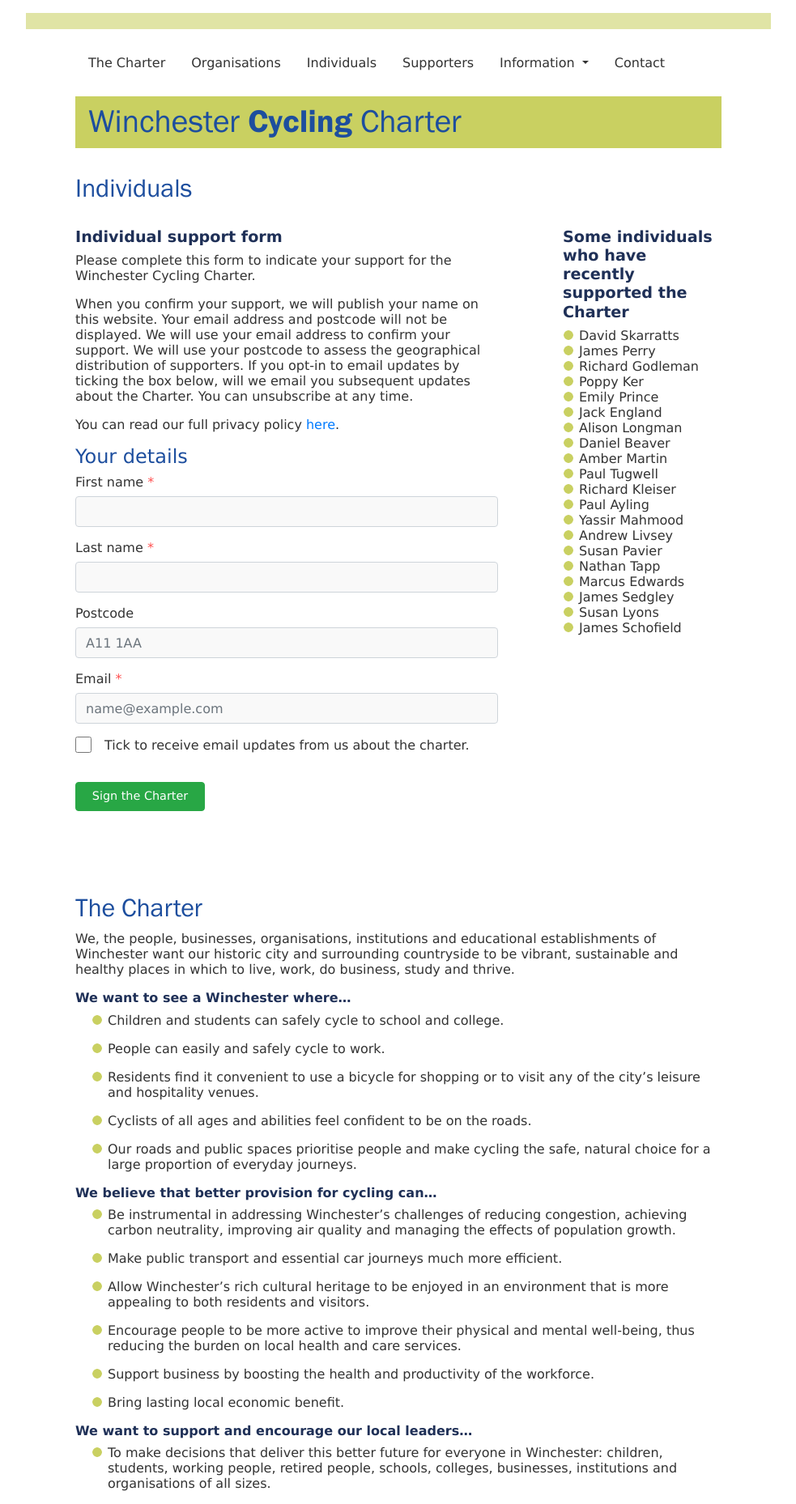
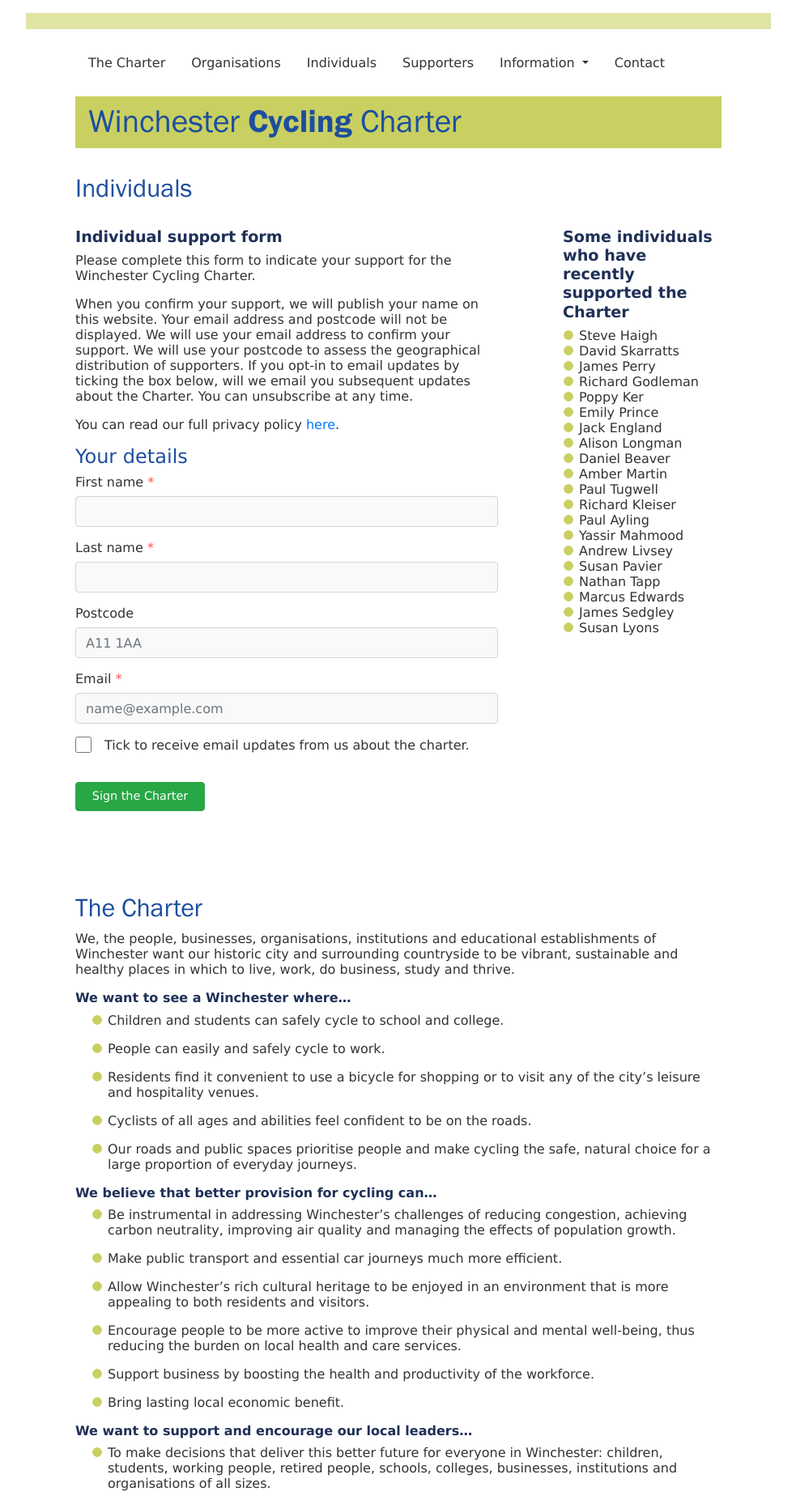
Before and after one commit to winchestercyclingcharter/winchestercyclingcharter.github.io, a Jekyll site: the page built from ind-page.md, in a window 1280 px wide. Shown: the whole page at 81% size, without its empty margins (148-1131 px from the left). Built offline with Jekyll 4.4.1, drawn with Linux system fonts in a browser that asks for light colours; nearby versions of some CDN libraries.

Commit message:
Update people.yml

```diff
--- a/_data/people.yml
+++ b/_data/people.yml
@@ -883,3 +883,4 @@
 - { lastname: Godleman, firstname: Richard, dt:  20251228-215743-646170 }
 - { lastname: Perry, firstname: James, dt:  20260211-090339-606682 }
 - { lastname: Skarratts, firstname: David, dt:  20260401-200629-239157 }
+- { lastname: Haigh, firstname: Steve, dt:  20260424-081439-198128 }
```
